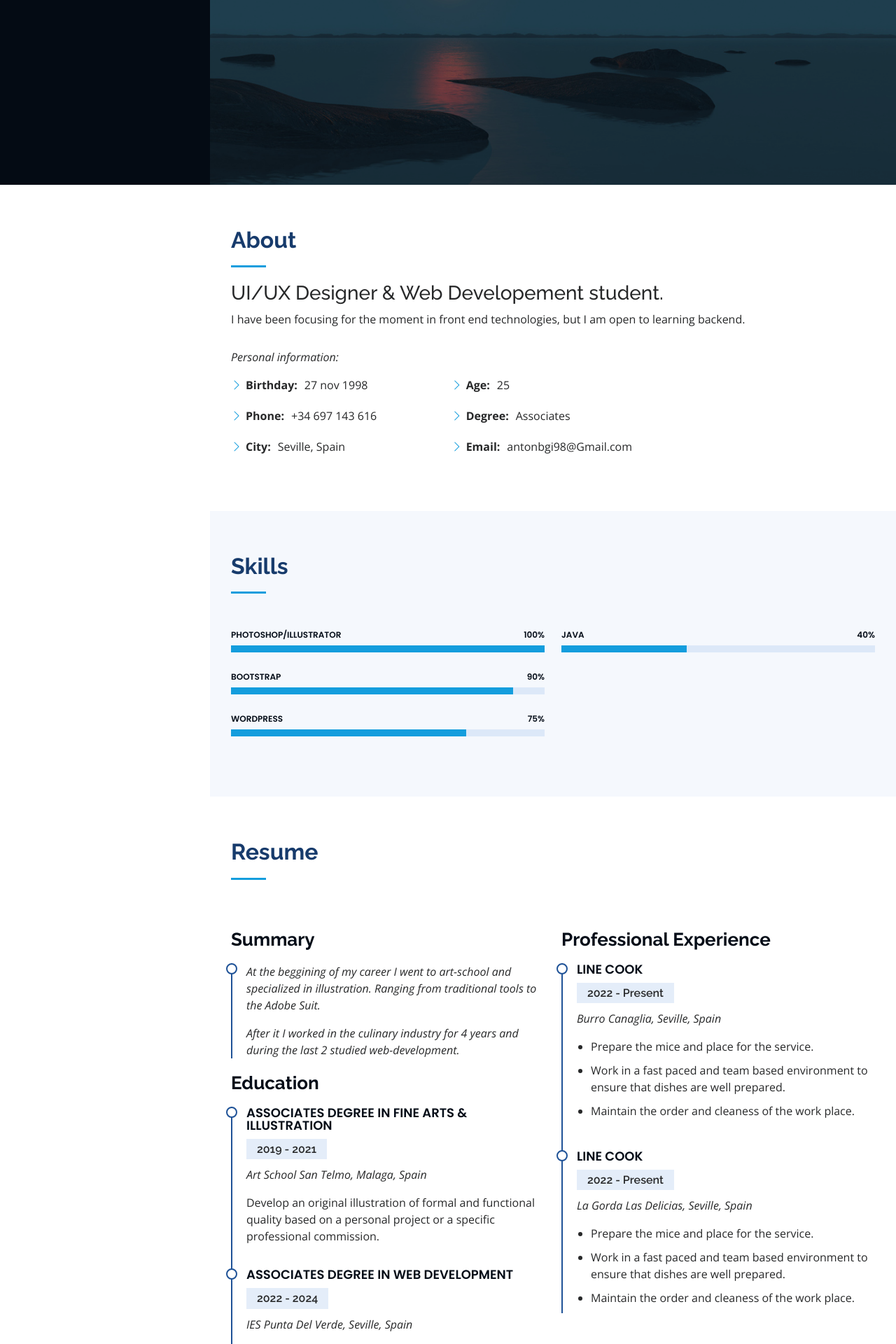
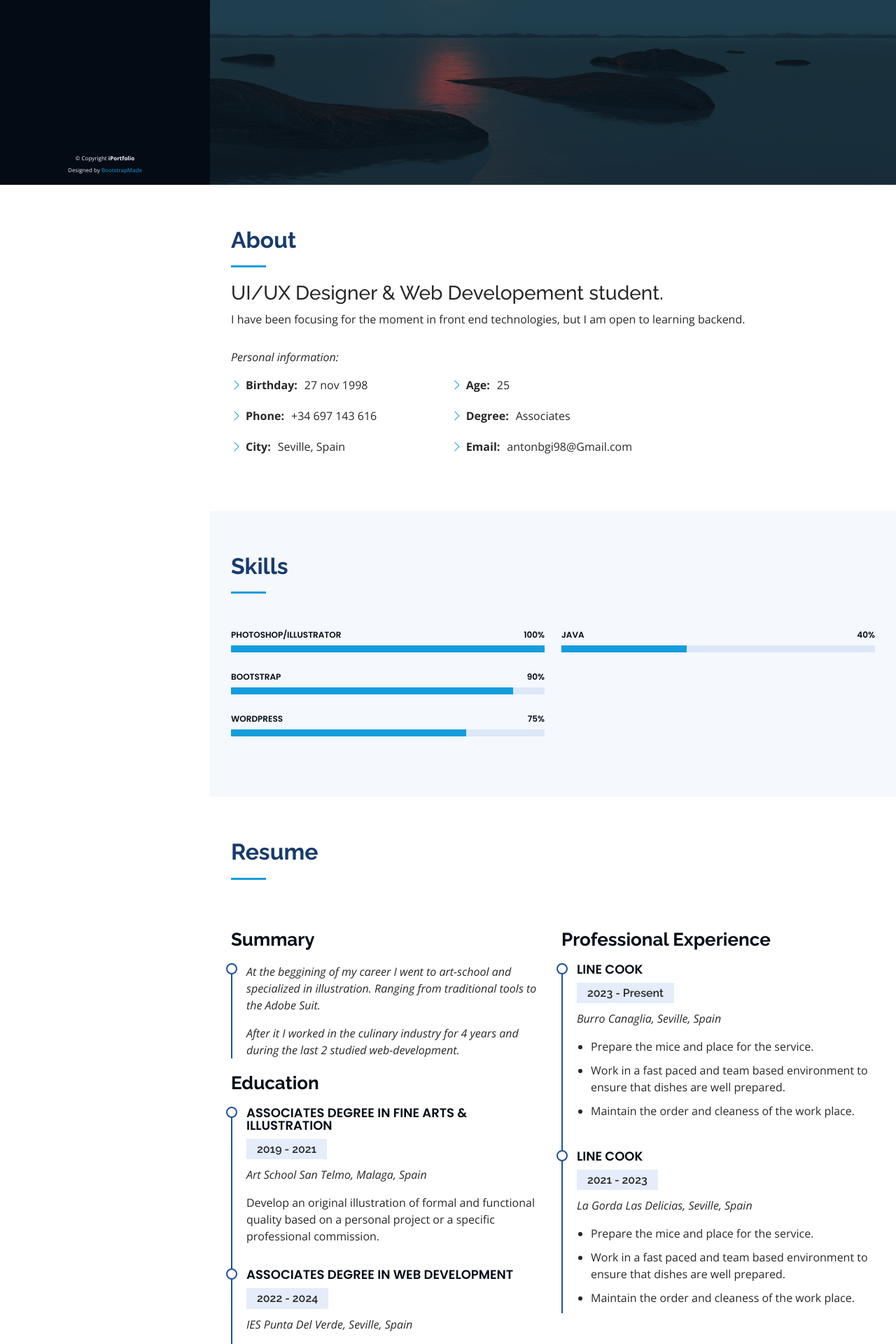
Before and after one commit to antonBlagodarnyy/antonBlagodarnyy.github.io, a PHP site: page / in a window 1280 px wide. Shown: the part 536-2456 px from the top of the page at 70% size. Run offline with PHP 8.4, Linux system fonts and the light colour scheme.

Commit message:
some touches n fixes to portfolio cv

```diff
--- a/iPortfolio/assets/css/style.css
+++ b/iPortfolio/assets/css/style.css
@@ -1087,13 +1087,14 @@ section {
 }
 
 #footer .copyright {
+  font-size: 8px;
   text-align: center;
 }
 
 #footer .credits {
   padding-top: 5px;
   text-align: center;
-  font-size: 13px;
+  font-size: 8px;
   color: #eaebf0;
 }
 
--- a/index.html
+++ b/index.html
@@ -291,7 +291,7 @@
             <h3 class="resume-title">Professional Experience</h3>
             <div class="resume-item">
               <h4>Line Cook</h4>
-              <h5>2022 - Present</h5>
+              <h5>2023 - Present</h5>
               <p><em>Burro Canaglia, Seville, Spain </em></p>
               <ul>
                 <li>Prepare the mice and place for the service.</li>
@@ -302,7 +302,7 @@
             </div>
             <div class="resume-item">
               <h4>Line Cook</h4>
-              <h5>2022 - Present</h5>
+              <h5>2021 - 2023</h5>
               <p><em>La Gorda Las Delicias, Seville, Spain </em></p>
               <ul>
                 <li>Prepare the mice and place for the service.</li>
@@ -348,7 +348,7 @@
 
               <div class="portfolio-links">
 
-                <a href="iPortfolio/portfolio-details-ciudadDePaso.html" title="About the project"><i class="bx bx-plus"></i></a>
+                <a href="https://antonblagodarnyy.github.io/iPortfolio/portfolio-details-ciudadDePaso.html" title="About the project"><i class="bx bx-plus"></i></a>
                 <a href="https://antonblagodarnyy.github.io/ciudadDePaso_proyecto%20LM_antonBlagodarnyy/index.html" title="ciudadDePaso"><i class="bx bx-link"></i></a>
               </div>
             </div>
@@ -360,7 +360,7 @@
 
               <div class="portfolio-links">
 
-                <a href="iPortfolio/portfolio-details-wordpress.html" title="About the project"><i class="bx bx-plus"></i></a>
+                <a href="https://antonblagodarnyy.github.io/iPortfolio/portfolio-details-wordpress.html" title="About the project"><i class="bx bx-plus"></i></a>
                 <a href="https://antonblagodarnyy.000webhostapp.com" title="WordPress"><i class="bx bx-link"></i></a>
               </div>
             </div>
@@ -368,7 +368,7 @@
 
           <div class="col-lg-4 col-md-6 portfolio-item filter-web">
             <div class="portfolio-wrap">
-              <img src="iPortfolio/assets/img/portfolio/portfolio-3.png" class="img-fluid" alt="">
+              <img src="https://antonblagodarnyy.github.io/iPortfolio/assets/img/portfolio/portfolio-3.png" class="img-fluid" alt="">
               <div class="portfolio-links">
 
                 <a href="iPortfolio/portfolio-details-workInProgress.html" title="About the project"><i class="bx bx-plus"></i></a>
@@ -508,7 +508,16 @@
   <!-- ======= Footer ======= -->
   <footer id="footer">
     <div class="container">
-   <!--I deleted the copyright waterkmark, sorry-->
+      <div class="copyright">
+        &copy; Copyright <strong><span>iPortfolio</span></strong>
+      </div>
+      <div class="credits">
+        <!-- All the links in the footer should remain intact. -->
+        <!-- You can delete the links only if you purchased the pro version. -->
+        <!-- Licensing information: https://bootstrapmade.com/license/ -->
+        <!-- Purchase the pro version with working PHP/AJAX contact form: https://bootstrapmade.com/iportfolio-bootstrap-portfolio-websites-template/ -->
+        Designed by <a href="https://bootstrapmade.com/">BootstrapMade</a>
+      </div>
     </div>
   </footer><!-- End  Footer -->
 
```
Also changed, not shown: iPortfolio/portfolio-details-ciudadDePaso.html (+7 -7 lines), iPortfolio/assets/img/apple-touch-icon.png, iPortfolio/assets/img/apple-touch-iconTemplate.png (added), iPortfolio/assets/img/favicon.png, iPortfolio/assets/img/faviconTemplate.png (added).
